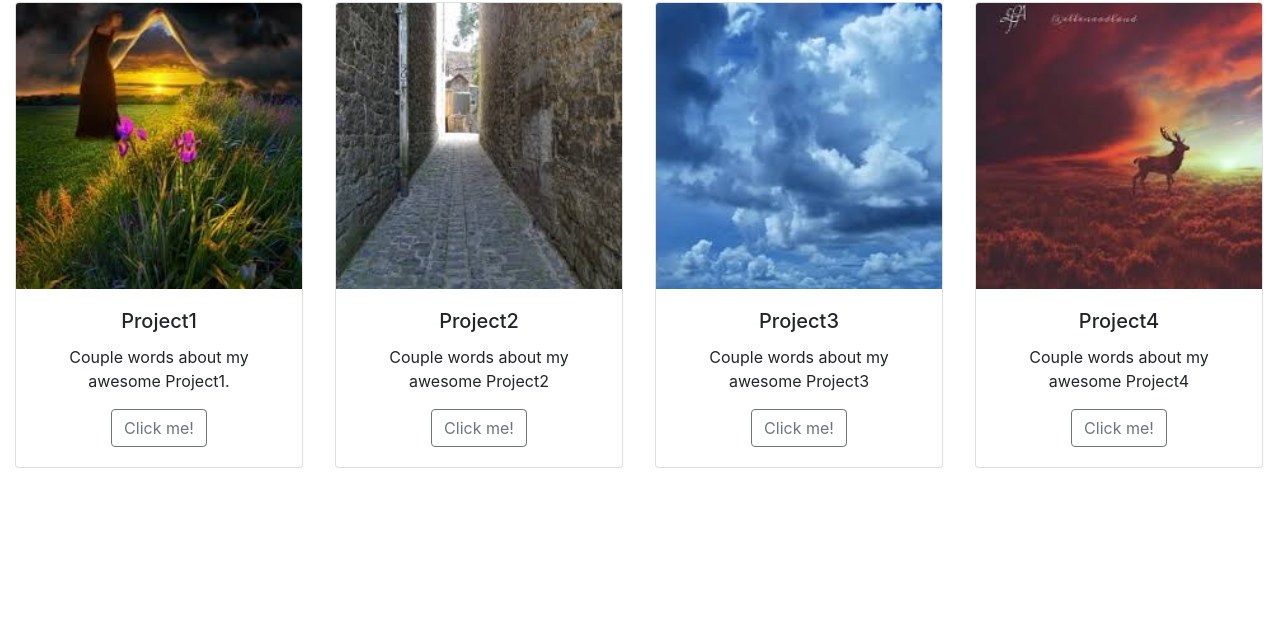
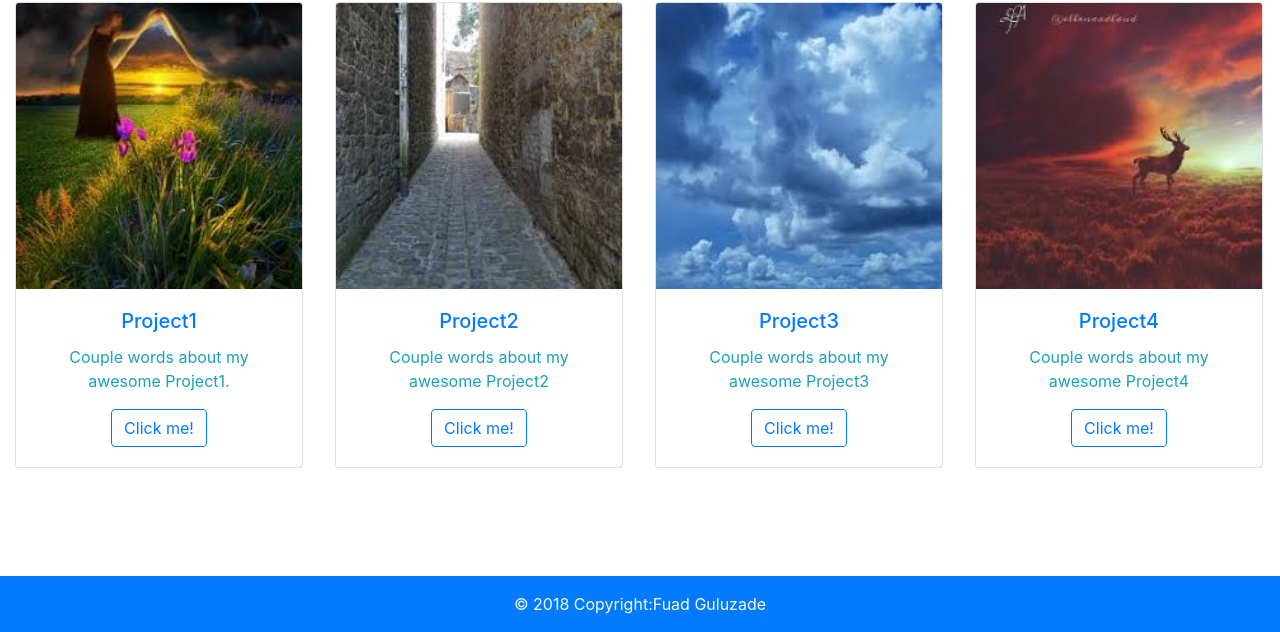
Before and after one commit to fuadguluzade/Bootstrap-Portfolio-Fuad-Guluzade, a plain HTML site: page portfolio.html in a window 1280 px wide. Shown: the part 168-800 px from the top of the page. Drawn offline with nearby package versions, Linux system fonts and the light colour scheme.

Commit message:
final version

```diff
--- a/portfolio.html
+++ b/portfolio.html
@@ -12,7 +12,7 @@
 </head>
 
 <body>
-    <nav class="navbar bg-dark">
+    <nav class="navbar bg-primary">
         <ul class="nav text-left">
             <li class="nav-item">
                 <a class="nav-link text-light" href="index.html">About</a>
@@ -26,7 +26,7 @@
         </ul>
     </nav>
 
-    <h1 class="display-2 text-center text-light bg-secondary">Portfolio</h1>
+    <h1 class="display-2 text-center text-light bg-info">Portfolio</h1>
 
     <div class="container-fluid">
         <div class="row">
@@ -34,9 +34,9 @@
                 <div class="card" style="width: 18rem;">
                     <img src="./images/site1.jpg" class="card-img-top" alt="site1">
                     <div class="card-body text-center">
-                        <h5 class="card-title">Project1</h5>
-                        <p class="card-text">Couple words about my awesome Project1.</p>
-                        <a href="#" class="btn btn-outline-secondary">Click me!</a>
+                        <h5 class="card-title text-primary">Project1</h5>
+                        <p class="card-text text-info">Couple words about my awesome Project1.</p>
+                        <a href="#" class="btn btn-outline-primary">Click me!</a>
                     </div>
                 </div>
             </div>
@@ -45,9 +45,9 @@
                 <div class="card" style="width: 18rem;">
                     <img src="./images/site2.jpg" class="card-img-top" alt="site2">
                     <div class="card-body text-center">
-                        <h5 class="card-title">Project2</h5>
-                        <p class="card-text">Couple words about my awesome Project2</p>
-                        <a href="#" class="btn btn-outline-secondary">Click me!</a>
+                        <h5 class="card-title text-primary">Project2</h5>
+                        <p class="card-text text-info">Couple words about my awesome Project2</p>
+                        <a href="#" class="btn btn-outline-primary">Click me!</a>
                     </div>
                 </div>
             </div>
@@ -56,26 +56,30 @@
                 <div class="card" style="width: 18rem;">
                     <img src="./images/site3.jpg" class="card-img-top" alt="site3">
                     <div class="card-body text-center">
-                        <h5 class="card-title">Project3</h5>
-                        <p class="card-text">Couple words about my awesome Project3</p>
-                        <a href="#" class="btn btn-outline-secondary">Click me!</a>
+                        <h5 class="card-title text-primary">Project3</h5>
+                        <p class="card-text text-info">Couple words about my awesome Project3</p>
+                        <a href="#" class="btn btn-outline-primary">Click me!</a>
                     </div>
                 </div>
             </div>
 
-            <div class="col-md-3">
+            <div class="col-md-3  mb-5">
                 <div class="card" style="width: 18rem;">
                     <img src="./images/site4.jpg" class="card-img-top" alt="site4">
                     <div class="card-body text-center">
-                        <h5 class="card-title">Project4</h5>
-                        <p class="card-text">Couple words about my awesome Project4</p>
-                        <a href="#" class="btn btn-outline-secondary">Click me!</a>
+                        <h5 class="card-title text-primary">Project4</h5>
+                        <p class="card-text text-info">Couple words about my awesome Project4</p>
+                        <a href="#" class="btn btn-outline-primary">Click me!</a>
                     </div>
                 </div>
             </div>
         </div>
     </div>
 
+    <footer class="page-footer fixed-bottom font-small blue">
+        <div class="footer-copyright text-center text-light py-3 bg-primary">© 2018 Copyright:Fuad Guluzade</div>
+    </footer>
+
 </body>
 
 </html>
```
Also changed, not shown: contact.html (+9 -4 lines), index.html (+32 -11 lines).
